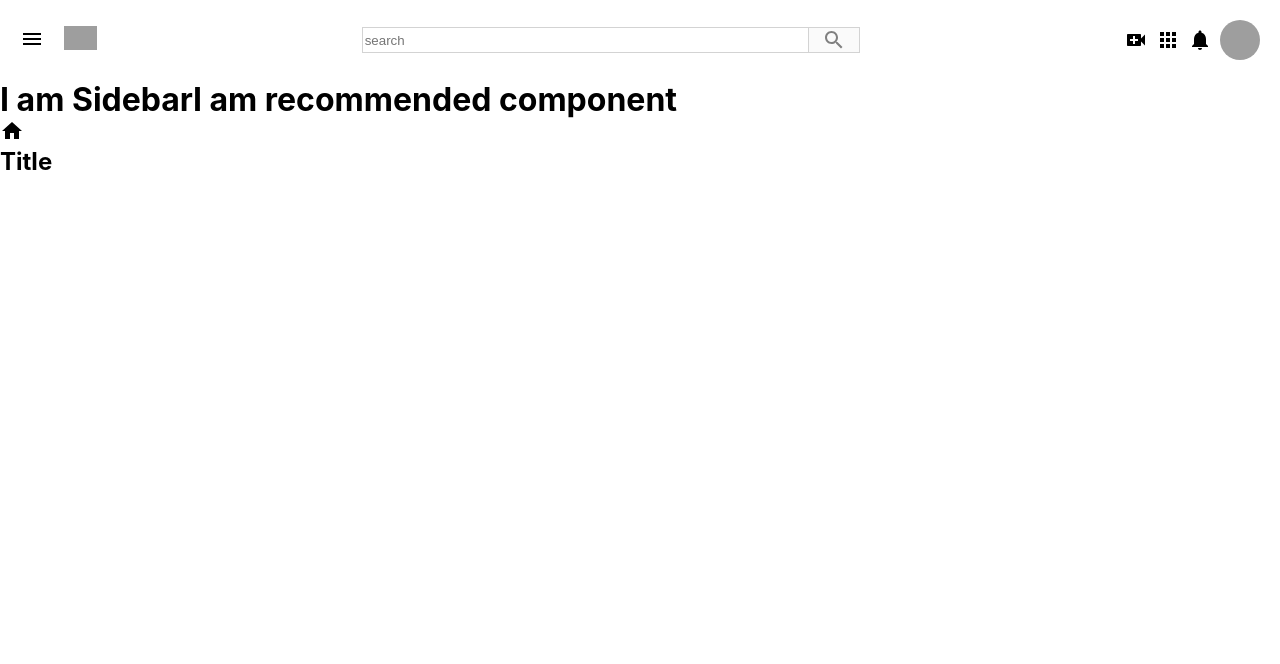
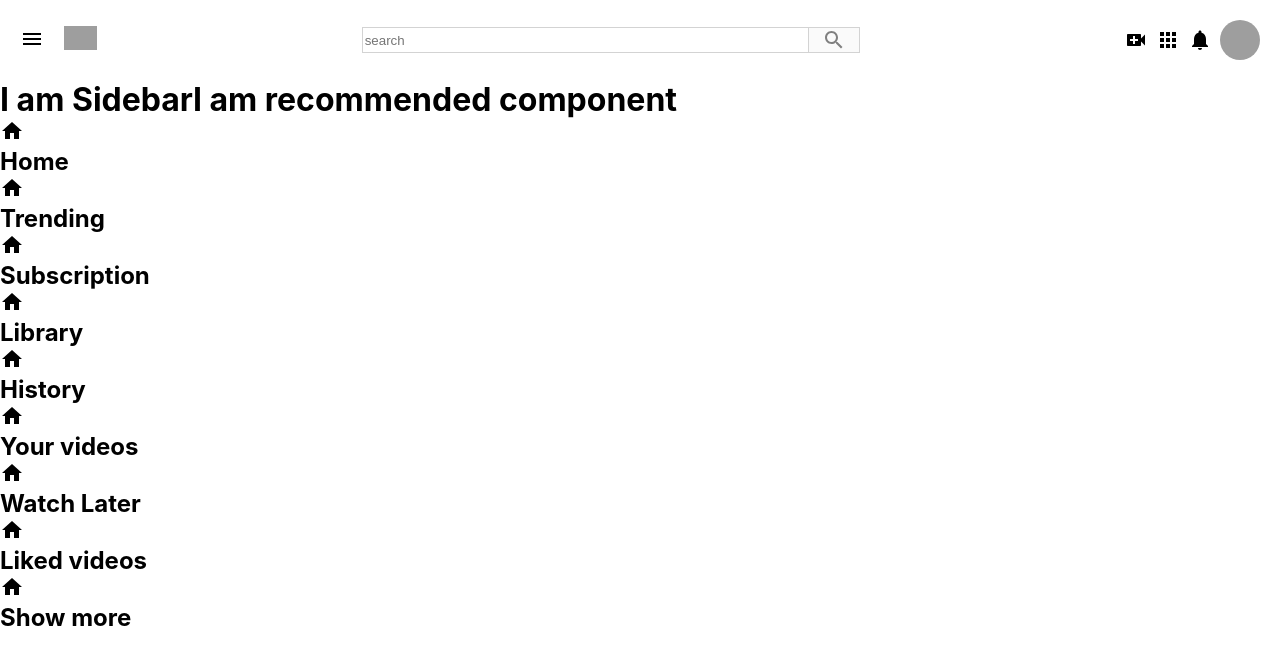
Before and after one commit to vermad843/six_month, a React (Create React App) app: page / in a window 1280 px wide. Shown: the top 664 px of the page. Built offline with nearby package versions, Linux system fonts and the light colour scheme; grey boxes are pictures that could not be loaded.

Commit message:
multiple title

```diff
--- a/src/Sidebar.js
+++ b/src/Sidebar.js
@@ -6,7 +6,15 @@ import './Sidebar.css';
 function Sidebar() {
   return <div className='sidebar'>
        <h1>I am Sidebar</h1>
-       <SidebarRow Icon = {HomeIcon}/>
+       <SidebarRow Icon = {HomeIcon} title = 'Home'/>
+       <SidebarRow Icon = {HomeIcon} title = 'Trending'/>
+       <SidebarRow Icon = {HomeIcon} title = 'Subscription'/>
+       <SidebarRow Icon = {HomeIcon} title = 'Library'/>
+       <SidebarRow Icon = {HomeIcon} title = 'History'/>
+       <SidebarRow Icon = {HomeIcon} title = 'Your videos'/>
+       <SidebarRow Icon = {HomeIcon} title = 'Watch Later'/>
+       <SidebarRow Icon = {HomeIcon} title = 'Liked videos'/>
+       <SidebarRow Icon = {HomeIcon} title = 'Show more'/>
   </div>;
 }
 
--- a/src/SidebarRow.js
+++ b/src/SidebarRow.js
@@ -1,10 +1,10 @@
 import React from 'react';
 import './SidebarRow.css';
 
-function SidebarRow({Icon}) {
+function SidebarRow({Icon,title}) {
   return <div className='sidebarRow'>
        <Icon/>
-       <h2>Title</h2>
+       <h2>{title}</h2>
   </div>;
 }
 
```
